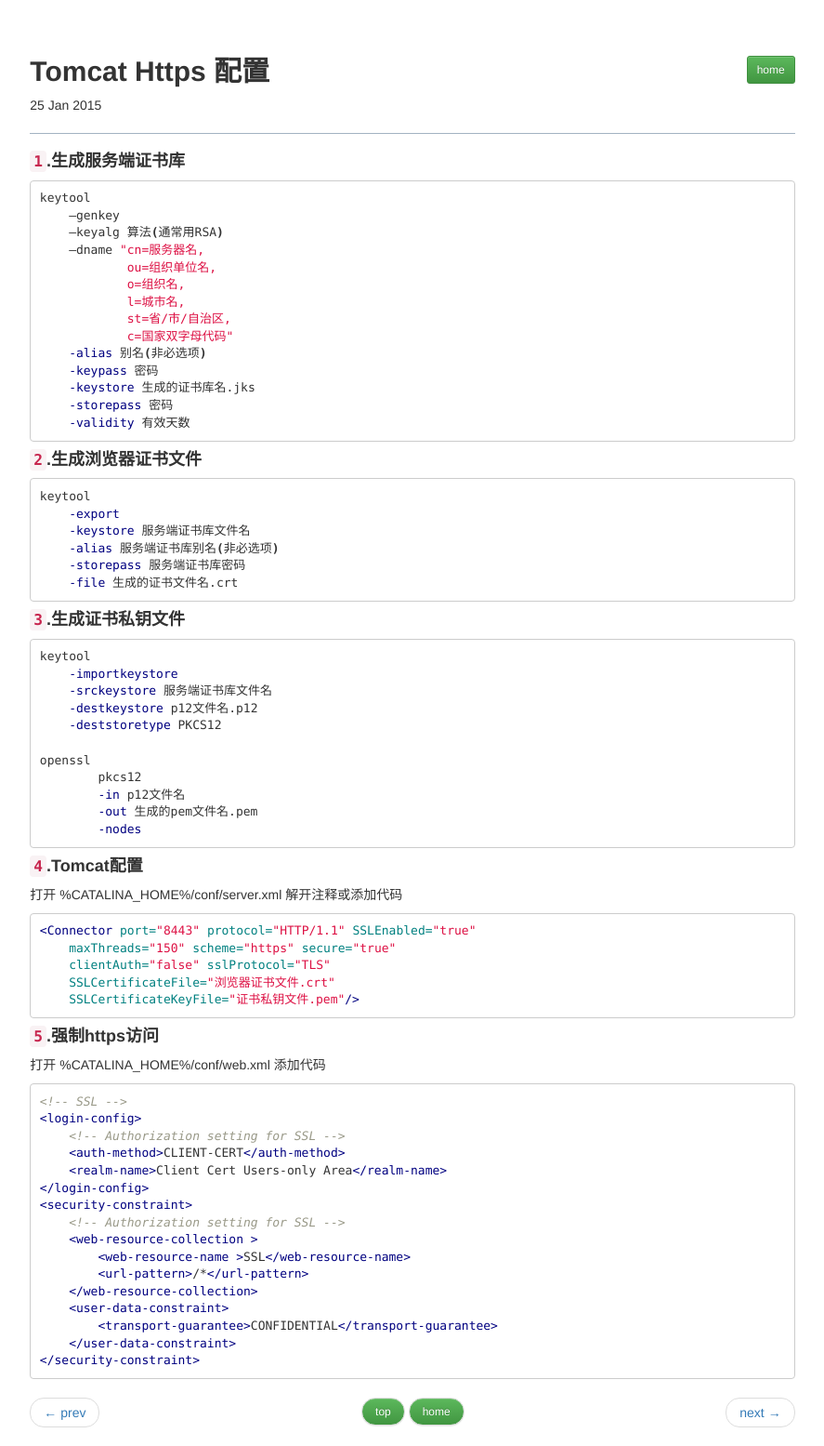
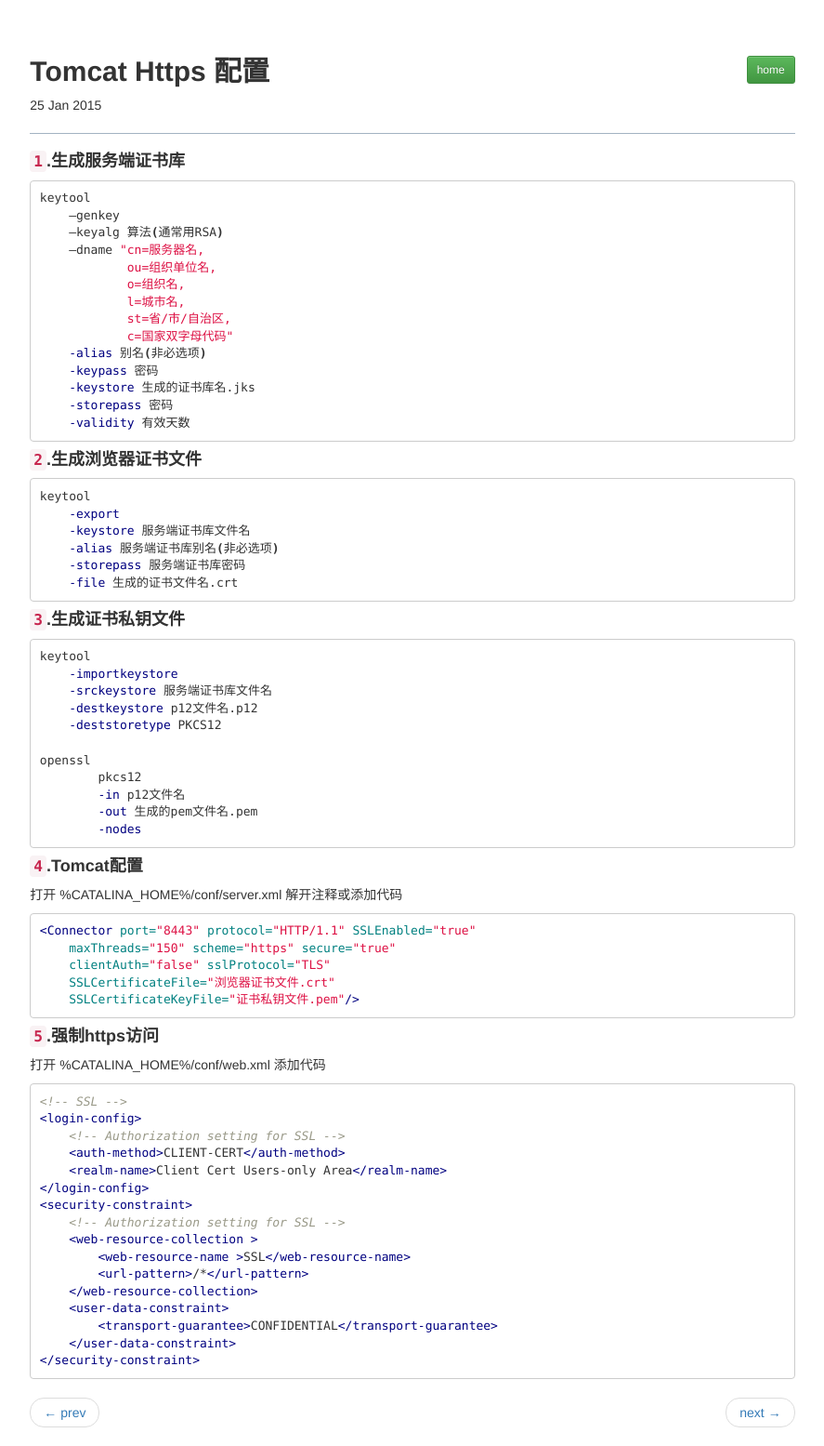
Before and after one commit to bit-ranger/blog, a Jekyll site: the page built from _posts/2015-01-25-tomcat-https.md, in a window 1280 px wide. Shown: the whole page at 93% size, without its empty margins (196-1083 px from the left). Built offline with Jekyll 4.4.1, drawn with Linux system fonts in a browser that asks for light colours; nearby versions of some CDN libraries; Markdown is read by kramdown in place of the engine named in the settings.

Commit message:
Update default.html

```diff
--- a/_layouts/default.html
+++ b/_layouts/default.html
@@ -31,7 +31,7 @@
 	                    	{% if page.next.url == null or page.next.url == '' %}
 	                    	    <li class="previous disabled"><a href="javascript:void(0);"><span aria-hidden="true">&larr;</span> prev</a></li>
 	                    	{% endif %}
-	                    	    <li class="text-center"><a href="#" class="btn btn-success btn-sm">top</a> <a href="/" class="btn btn-success btn-sm">home</a></li>
+
 	                    	{% if page.previous.url != null and page.previous.url != '' %}
 	                    	    <li class="next"><a href="{{ page.previous.url }}">next <span aria-hidden="true">&rarr;</span></a></li>
 	                    	{% endif %}
```
